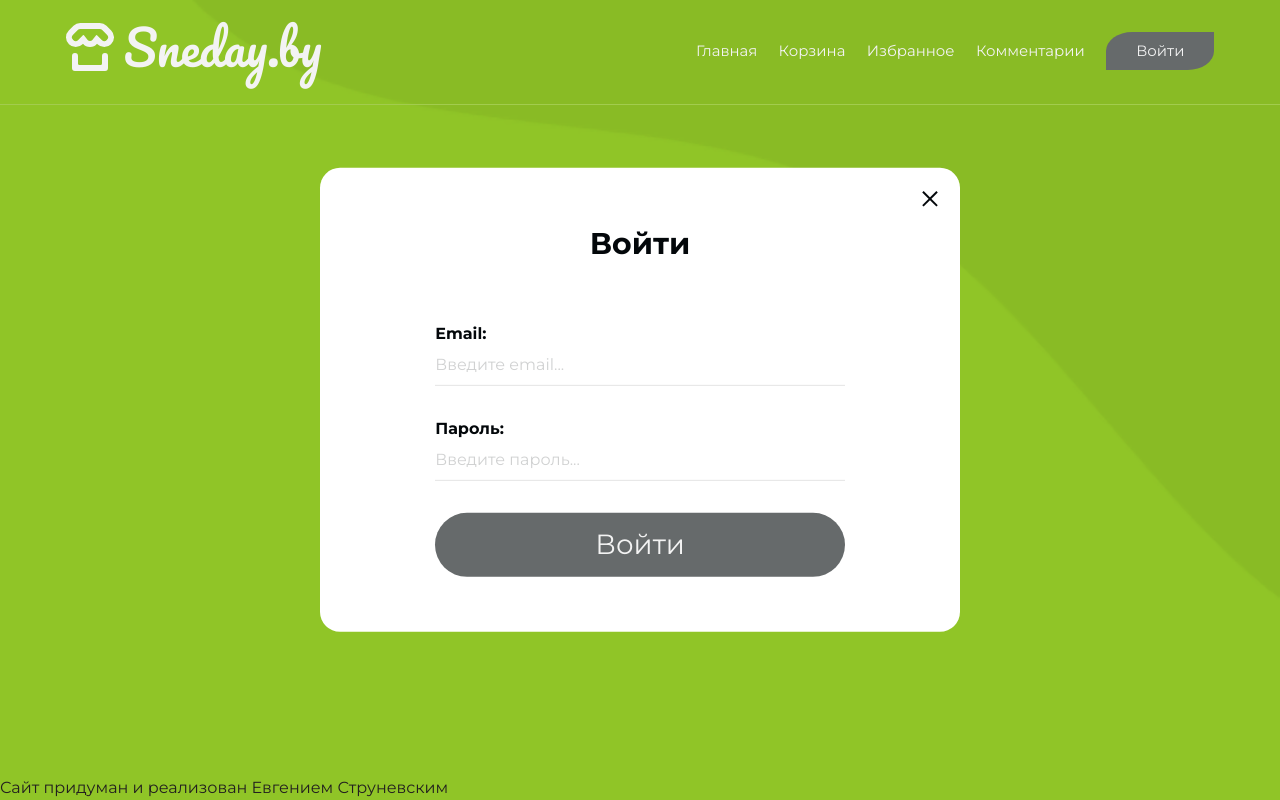
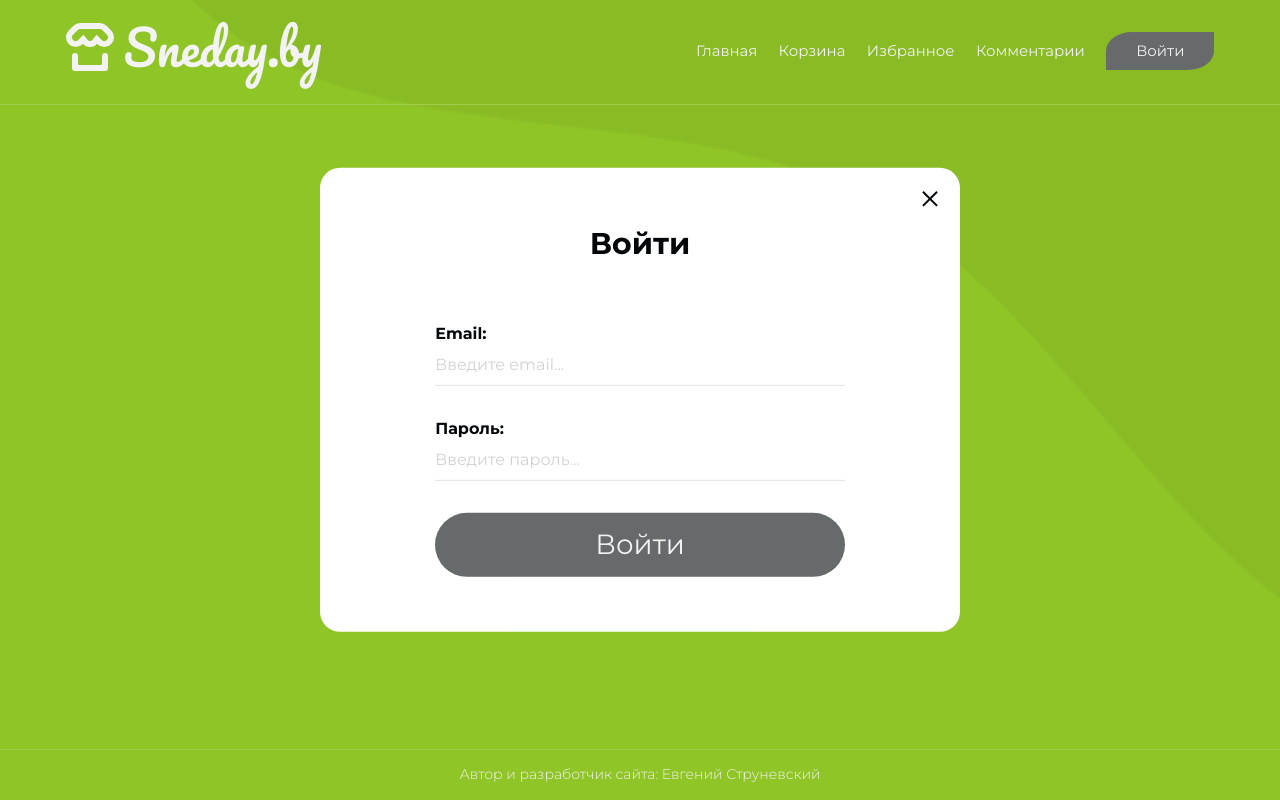
Before and after one commit to evgeniy-strunevskiy/Sneday.by, a React (Create React App) app: page /login in a window 1280 px wide. Built offline with nearby package versions, Linux system fonts and the light colour scheme; data requests are answered from the project's data file.

Commit message:
Компонент Footer. Правки

```diff
--- a/src/components/Banner.module.scss
+++ b/src/components/Banner.module.scss
@@ -68,6 +68,8 @@
 .banner_item {
   display: flex;
   align-items: center;
+  font-weight: 300;
+
 }
 
 .banner_image {
--- a/src/components/Footer.module.scss
+++ b/src/components/Footer.module.scss
@@ -0,0 +1,15 @@
+@use "../sass/media" as *;
+
+.footer {
+  font-size: 14px;
+  font-weight: 300;
+  padding: 15px;
+  display: flex;
+  justify-content: center;
+  align-items: center;
+  color: var(--color-font);
+  border-top: 1px solid #a2cc4e;
+  @include phones {
+    font-size: 12px;
+  }
+}
--- a/src/components/Footer.tsx
+++ b/src/components/Footer.tsx
@@ -6,6 +6,6 @@ const cl = classNames.bind(styles);
 
 export const Footer: FC = () => {
   return (
-    <footer className={cl('footer')}>Сайт придуман и реализован Евгением Струневским</footer>
+    <footer className={cl('footer')}>Автор и разработчик сайта: Евгений Струневский</footer>
   )
 }
--- a/src/pages/Map.module.scss
+++ b/src/pages/Map.module.scss
@@ -6,6 +6,7 @@
 }
 
 .map_description {
+  font-weight: 300;
   margin-top: -20px;
   padding: 10px;
   display: flex;
```
